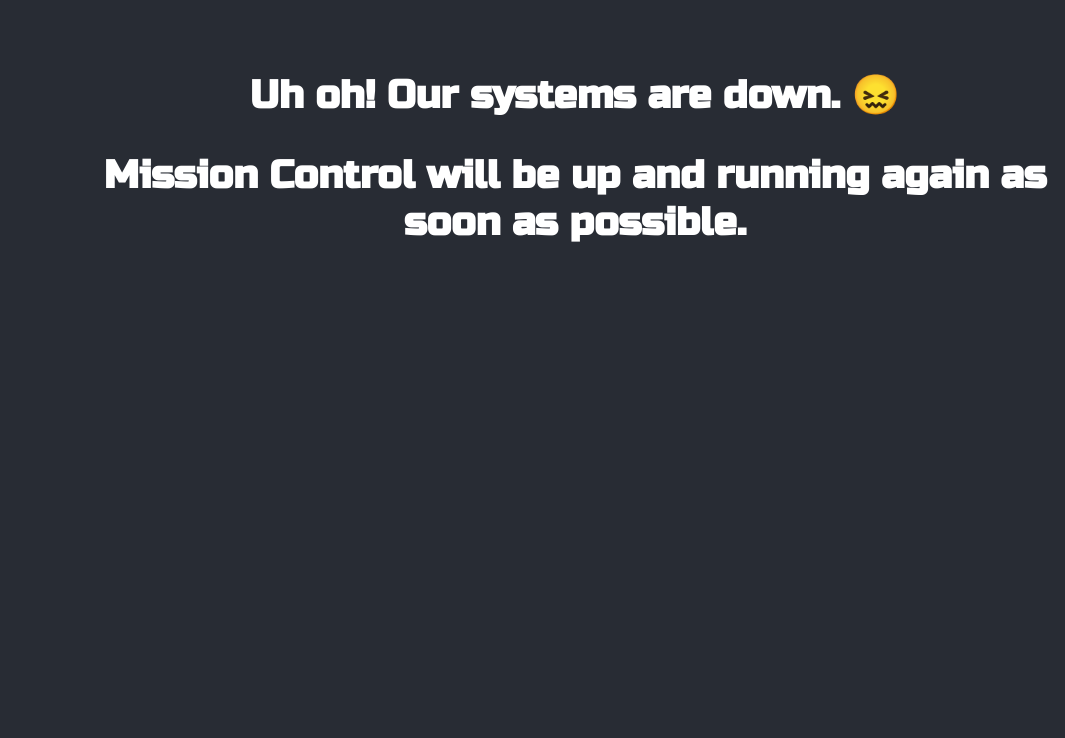
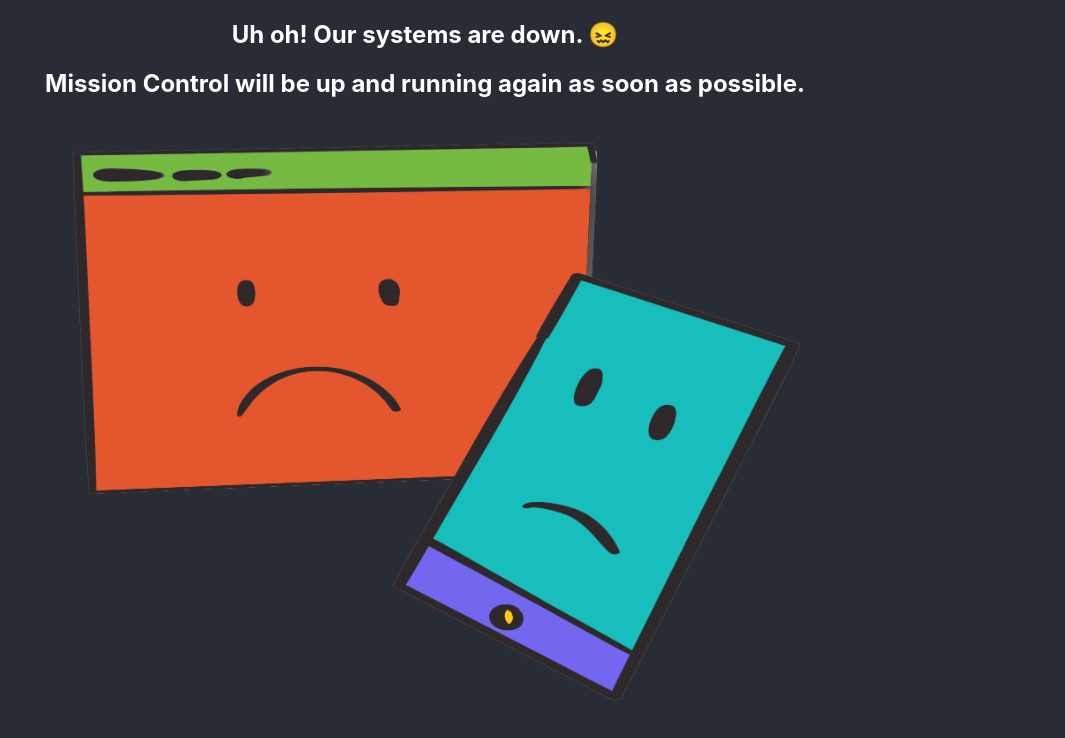
Before and after one commit to kiddo-capstone/kiddo-frontend, a React (Create React App) app: page / in a window 1280 px wide. Shown: the top 738 px of the page, without its empty margins (215-1280 px from the left). Built offline with nearby package versions, Linux system fonts and the light colour scheme; no server answers.

Commit message:
add image to error500 component

```diff
--- a/src/modules/common/error/Error500.jsx
+++ b/src/modules/common/error/Error500.jsx
@@ -1,15 +1,15 @@
 import React, { Component } from "react";
 import theme from "../../../ui/common/theme";
 import { PageContainer } from "../../../ui/containers";
+import serverDown from "../../../assets/servers-down.png";
 
 const Error500 = () => {
   return (
-    <PageContainer>
       <section style={{ color: `${theme.colors.white}`, textAlign: "center" }}>
         <h1> Uh oh! Our systems are down. 😖 </h1>
         <h2> Mission Control will be up and running again as soon as possible. </h2>
+        <img src={serverDown} style={{width: '60%'}} alt="all servers down"/>
       </section>
-    </PageContainer>
   )
 }
 
```
